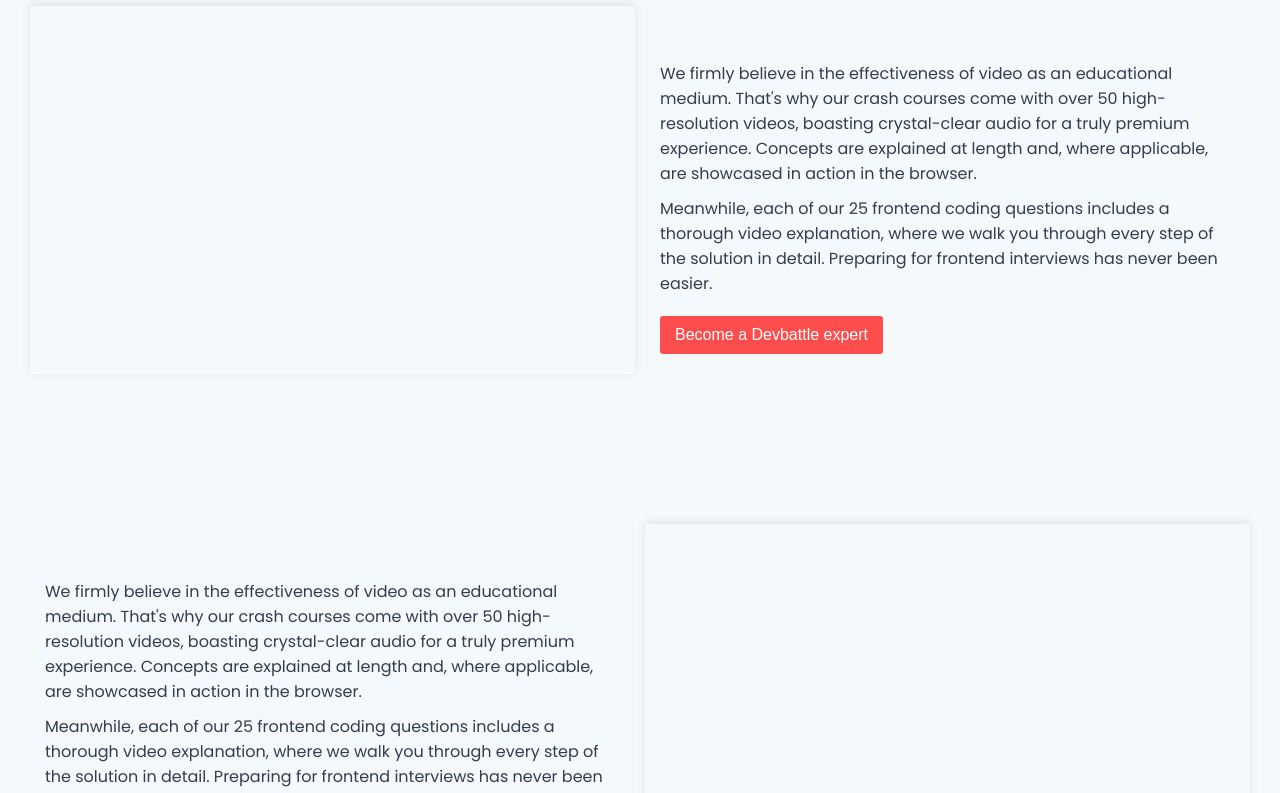
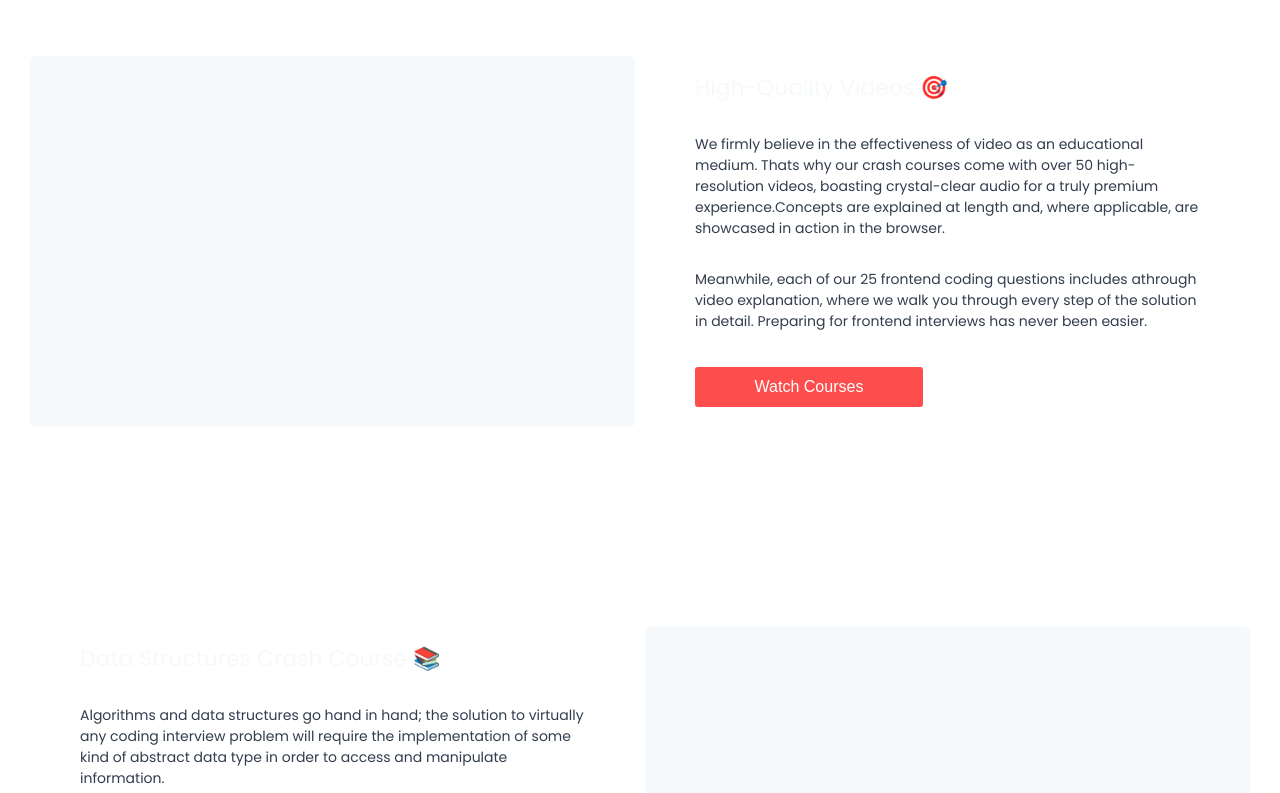
Before and after one commit to Shubhofficial1/devbattle-frontend, a React (Create React App) app in the folder frontend/: page / in a window 1280 px wide. Shown: the part 1140-1933 px from the top of the page. Built offline with nearby package versions, Linux system fonts and the light colour scheme.

Commit message:
Improved Home Page Design

```diff
--- a/frontend/src/components/Account/Account.js
+++ b/frontend/src/components/Account/Account.js
@@ -29,7 +29,7 @@ const Account = () => {
         <div className='account_delete_container'>
           <p>
             this is one way operation. once you delete your account , there is
-            no going back. please be cartain ⚡.
+            no going back. please be certain ⚡.
           </p>
           <button className='noselect'>
             <p>Delete your account</p>
--- a/frontend/src/components/Footer/Footer.css
+++ b/frontend/src/components/Footer/Footer.css
@@ -64,7 +64,6 @@
   color: var(--CARD-600);
   margin-bottom: 8px;
   text-transform: capitalize;
-  cursor: pointer;
 }
 
 .contact__links {
--- /dev/null
+++ b/frontend/src/components/ProductContainer/ProductContainer.css
@@ -0,0 +1,90 @@
+.product__container {
+  display: grid;
+  grid-template-columns: repeat(2, 1fr);
+  gap: 10px;
+  width: 100%;
+  border-radius: var(--border-radius-3);
+  margin: 200px 0px;
+}
+
+.product__left {
+  display: flex;
+  justify-content: center;
+  align-items: center;
+  border-radius: var(--border-radius-3);
+}
+
+.product__image {
+  width: 100%;
+  height: 100%;
+  border-radius: var(--border-radius-5);
+  display: flex;
+  justify-content: center;
+  align-items: center;
+  background-color: var(--CARD-800);
+}
+
+.product__image:hover {
+  box-shadow: var(--box-shadow);
+}
+
+.product__image img {
+  border-radius: var(--border-radius-5);
+  width: 100%;
+  height: 100%;
+  object-fit: contain;
+  cursor: pointer;
+}
+
+.product__right {
+  display: flex;
+  flex-direction: column;
+  align-items: flex-start;
+  padding: 0px 50px;
+}
+
+.product__right h1 {
+  font-size: 22px;
+  font-weight: 400;
+  color: var(--CARD-500);
+  margin: 15px 0px;
+}
+
+.product__right p {
+  font-size: 14px;
+  font-weight: 400;
+  color: var(--CARD-600);
+  margin: 15px 0px;
+}
+
+.product__right button {
+  border: none;
+  outline: none;
+  padding: 10px 15px;
+  border-radius: var(--border-radius-3);
+  background-color: var(--accent);
+  color: white;
+  font-size: 16px;
+  font-weight: 500;
+  margin: 20px 0px;
+  cursor: pointer;
+  text-transform: capitalize;
+  width: 228px;
+  height: 40px;
+}
+@media screen and (max-width: 700px) {
+  .product__container {
+    grid-template-columns: 1fr;
+  }
+}
+
+@media screen and (max-width: 1000px) {
+  .product__container {
+    grid-template-columns: 1fr;
+    margin: 100px 0px;
+  }
+
+  /* .product__image {
+    display: none;
+  } */
+}
--- /dev/null
+++ b/frontend/src/components/ProductContainer/ProductContainer.js
@@ -0,0 +1,44 @@
+import React from 'react'
+import './ProductContainer.css'
+const ProductContainer = ({
+  heading,
+  imageUrl,
+  para1,
+  para2,
+  buttonText,
+  reverse,
+}) => {
+  return (
+    <div className='product__container'>
+      {reverse && (
+        <div className='product__right'>
+          <h1>{heading}</h1>
+          <p>{para1}</p>
+          <p>{para2}</p>
+          <button className='noselect'>{buttonText}</button>
+        </div>
+      )}
+
+      <div className='product__left'>
+        <div className='product__image'>
+          {/* <img src={imageUrl} alt='coding' /> */}
+        </div>
+      </div>
+
+      {!reverse && (
+        <div className='product__right'>
+          <h1>{heading}</h1>
+          <p>{para1}</p>
+          <p>{para2}</p>
+          <button className='noselect'>{buttonText}</button>
+        </div>
+      )}
+    </div>
+  )
+}
+
+ProductContainer.defaultProps = {
+  reverse: false,
+}
+
+export default ProductContainer
--- a/frontend/src/index.css
+++ b/frontend/src/index.css
@@ -55,7 +55,7 @@ p,
   --PURE-WHITE: #ffffff;
   --text-color: #000000;
   --font-family: 'Poppins', sans-serif;
-  --background-color: #f6f9fc;
+  --background-color: #ffffff;
   --box-shadow: 0 -2px 10px rgba(0, 0, 0, 0.1);
   --border-radius-3: 3px;
   --border-radius-5: 5px;
--- a/frontend/src/screens/HomeScreen/HomeScreen.css
+++ b/frontend/src/screens/HomeScreen/HomeScreen.css
@@ -1,91 +1,13 @@
 .home {
   padding: 10px 20px;
   max-width: 1400px;
-}
-
-.video_container {
-  display: grid;
-  grid-template-columns: repeat(2, 1fr);
-  gap: 10px;
-  width: 100%;
-  border-radius: var(--border-radius-3);
-  margin-top: 150px;
-  /* min-height: 500px; */
-}
-
-.video_left {
-  display: flex;
-  justify-content: center;
-  align-items: center;
-  border-radius: var(--border-radius-3);
-}
-
-.video {
-  width: 100%;
-  height: 100%;
-  box-shadow: var(--box-shadow);
-  border-radius: var(--border-radius-3);
-}
-
-.video img {
-  border-radius: var(--border-radius-3);
-  width: 100%;
-  height: 100%;
-  padding: 10px;
-  object-fit: contain;
-}
-
-.video_right {
-  display: flex;
-  flex-direction: column;
-  justify-content: space-between;
-  align-items: flex-start;
-  padding: 10px 15px;
-}
-
-.video_right h1 {
-  font-size: 24px;
-  font-weight: 500;
-  color: var(--CARD-500);
-  margin-bottom: 10px;
-}
-
-.video_right p {
-  font-size: 16px;
-  font-weight: 400;
-  color: var(--CARD-600);
-  margin-bottom: 10px;
-}
-
-.video_right button {
-  border: none;
-  outline: none;
-  padding: 10px 15px;
-  border-radius: var(--border-radius-3);
-  background-color: var(--accent);
-  color: white;
-  font-size: 16px;
-  font-weight: 500;
-  margin: 10px 0px;
-  cursor: pointer;
 }
 
 @media screen and (max-width: 700px) {
   .home {
     padding: 0px 0px;
   }
-
-  .video_container {
-    grid-template-columns: 1fr;
-  }
 }
 
 @media screen and (max-width: 1000px) {
-  .video_container {
-    grid-template-columns: 1fr;
-  }
-
-  .video_left {
-    height: 50vh;
-  }
 }
--- a/frontend/src/screens/HomeScreen/HomeScreen.js
+++ b/frontend/src/screens/HomeScreen/HomeScreen.js
@@ -2,68 +2,38 @@ import React from 'react'
 import './HomeScreen.css'
 import HomeContainer from '../../components/HomeContainer/HomeContainer'
 import HomeCard from '../../components/HomeCard/HomeCard'
+import ProductContainer from '../../components/ProductContainer/ProductContainer'
 
 const HomeScreen = () => {
   return (
     <div className='home'>
-      {/* Cta container */}
       <HomeContainer />
-      {/* What we offer */}
       <HomeCard />
-      {/* Videos */}
-      <div className='video_container'>
-        <div className='video_left'>
-          <div className='video'>
-            {/* <iframe
-              src='https://player.vimeo.com/video/253989945?h=c6db007fe5&color=ef0800&title=0&byline=0&portrait=0'
-              width='100%'
-              height='100%'
-              frameborder='0'
-              allow='autoplay; fullscreen; picture-in-picture'
-              allowfullscreen
-            ></iframe> */}
-          </div>
-        </div>
-        <div className='video_right'>
-          <h1>High-Quality Videos.</h1>
-          <p>
-            We firmly believe in the effectiveness of video as an educational
-            medium. That's why our crash courses come with over 50
-            high-resolution videos, boasting crystal-clear audio for a truly
-            premium experience. Concepts are explained at length and, where
-            applicable, are showcased in action in the browser.
-          </p>
-          <p>
-            Meanwhile, each of our 25 frontend coding questions includes a
-            thorough video explanation, where we walk you through every step of
-            the solution in detail. Preparing for frontend interviews has never
-            been easier.
-          </p>
-          <button className='noselect'>Become a Devbattle expert</button>
-        </div>
-      </div>
-      <div className='video_container'>
-        <div className='video_right'>
-          <h1>A State-Of-The-Art Workspace.</h1>
-          <p>
-            We firmly believe in the effectiveness of video as an educational
-            medium. That's why our crash courses come with over 50
-            high-resolution videos, boasting crystal-clear audio for a truly
-            premium experience. Concepts are explained at length and, where
-            applicable, are showcased in action in the browser.
-          </p>
-          <p>
-            Meanwhile, each of our 25 frontend coding questions includes a
-            thorough video explanation, where we walk you through every step of
-            the solution in detail. Preparing for frontend interviews has never
-            been easier.
-          </p>
-          <button className='noselect'>Become a Devbattle expert</button>
-        </div>
-        <div className='video_left'>
-          <div className='video'></div>
-        </div>
-      </div>
+
+      <ProductContainer
+        heading={'High-Quality Videos 🎯'}
+        imageUrl={'https://portfolio-3994e.web.app/images/project4.jpeg'}
+        para1={
+          'We firmly believe in the effectiveness of video as an educational medium. Thats why our crash courses come with over 50 high-resolution videos, boasting crystal-clear audio for a truly premium experience.Concepts are explained at length and, where applicable, are showcased in action in the browser.'
+        }
+        para2={
+          'Meanwhile, each of our 25 frontend coding questions includes athrough video explanation, where we walk you through every step of the solution in detail. Preparing for frontend interviews has never been easier.'
+        }
+        buttonText={'Watch Courses'}
+      />
+
+      <ProductContainer
+        heading={'Data Structures Crash Course 📚'}
+        imageUrl={'https://portfolio-3994e.web.app/images/project3.jpeg'}
+        para1={
+          'Algorithms and data structures go hand in hand; the solution to virtually any coding interview problem will require the implementation of some kind of abstract data type in order to access and manipulate information.'
+        }
+        para2={
+          'Our video series on data structures is the ultimate crash course on this important topic. We cover fundamental concepts pertaining to memory, complexity analysis, and Big O notation, and then break down popular data structures to give you a detailed look at how these concepts are applied under the hood. Linked Lists and Binary Trees will never instill fear in your heart again.'
+        }
+        buttonText={'Start the Course'}
+        reverse={true}
+      />
     </div>
   )
 }
```
